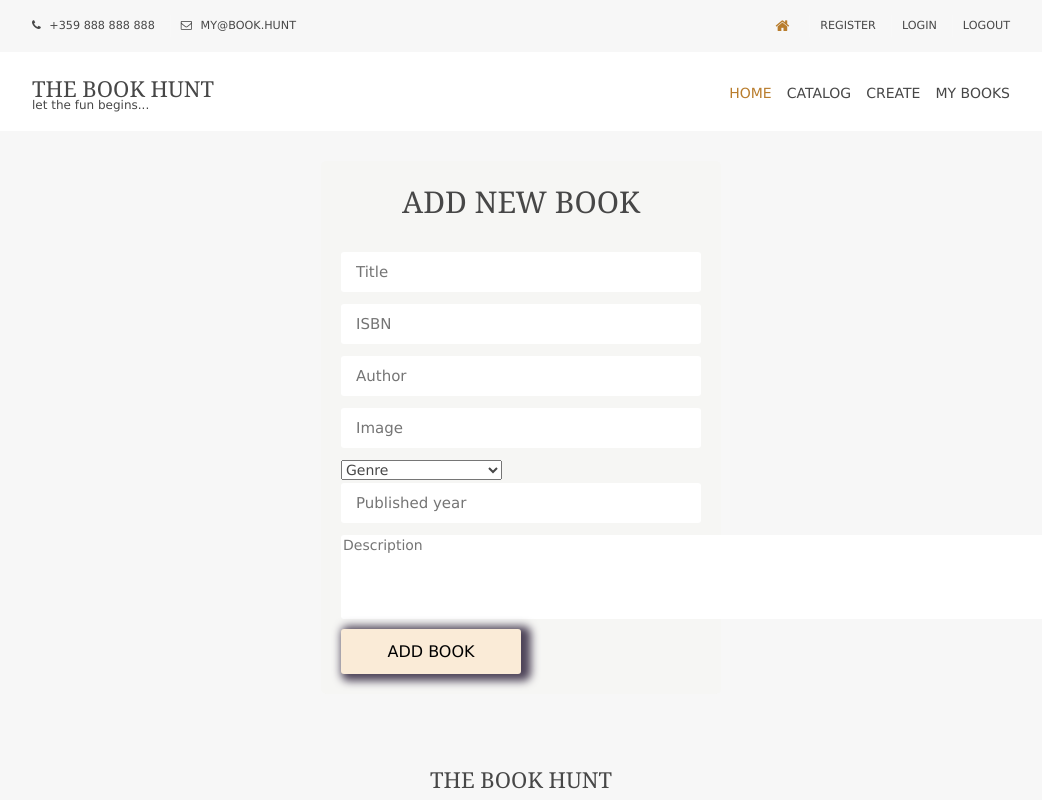
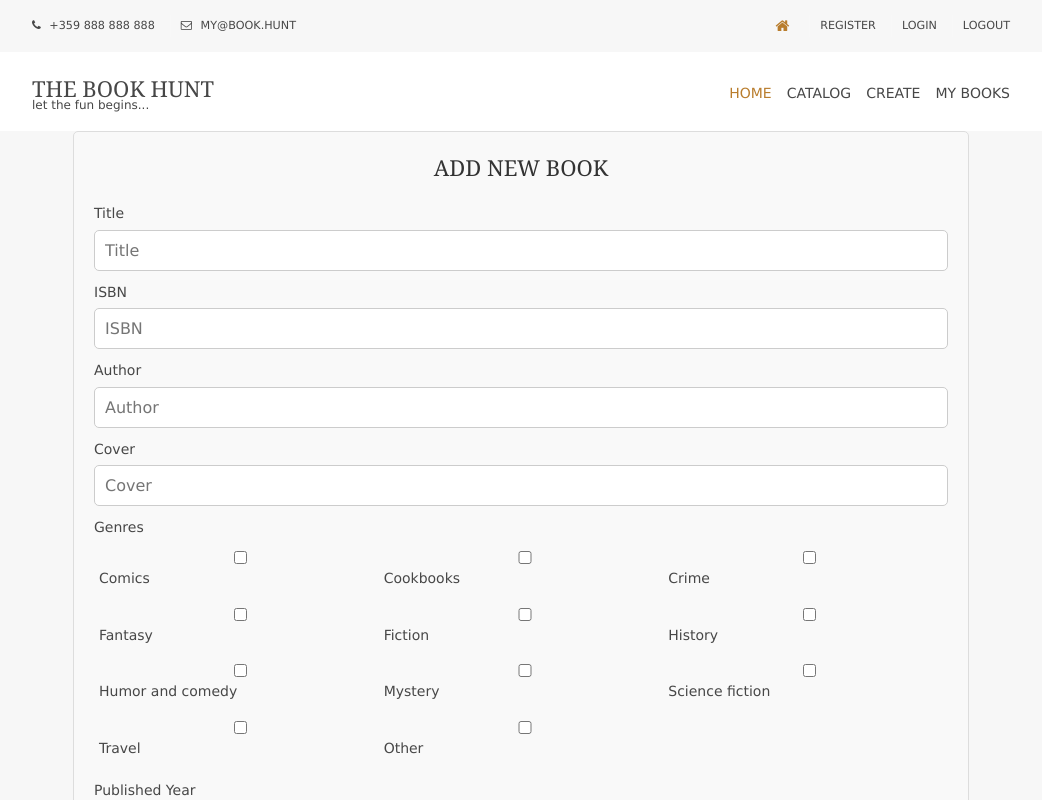
Before and after one commit to MariyaPK/ReactJS_Project, a React (Vite) app in the folder client/: page /create in a window 1280 px wide. Shown: the top 800 px of the page, without its empty margins (119-1161 px from the left). Built offline with nearby package versions, Linux system fonts and the light colour scheme.

Commit message:
fixing create/adding css module

```diff
--- a/client/src/components/Create/Create.jsx
+++ b/client/src/components/Create/Create.jsx
@@ -1,101 +1,143 @@
+import React from "react";
 import { useState } from "react";
 import * as bookService from "../../services/bookService";
 import { useNavigate } from "react-router-dom";
+import styles from "./Create.module.css";
 
 const formInitialState = {
   title: "",
   isbn: "",
   author: "",
   imageUrl: "",
-  genre: "",
+  genres: [],
   publishYear: "",
   description: "",
 };
 
-export default function Create() {
+const Create = () => {
   const navigate = useNavigate();
   const [book, setBook] = useState(formInitialState);
 
-  const onChangeHandler = (e) => {
-    let { name, value, type } = e.target;
-    setBook((state) => ({ ...state, [name]: type === "number" ? Number(value) : value }));
+  const handleCheckboxChange = (genre) => {
+    setBook((book) => {
+      const isSelected = book.genres.includes(genre);
+      if (isSelected) {
+        return { ...book, genres: book.genres.filter((selectedGenre) => selectedGenre !== genre) };
+      } else {
+        return { ...book, genres: [...book.genres, genre] };
+      }
+    });
   };
-
-  // const resetHandler = () => {
-  //     console.log('reset')
-  //     setProductDetails(formInitialState);
-
-  // }
 
   const onSubmit = (e) => {
     e.preventDefault();
-    onCreateBookSubmit(book);
-    // resetHandler();
+    onCreateBookSubmit();
   };
+
   const onCreateBookSubmit = () => {
     bookService
       .create(book)
       .then((result) => {
-        setBook(result);
+        setBook(formInitialState); // Reset the form after successful creation
         navigate("/catalog");
       })
-      .catch((error) => console.log(error("Error creating book:", error)));
+      .catch((error) => console.error("Error creating book:", error));
   };
 
   return (
-    <section id="create">
-      <div className="form">
+    <section className={styles.create}>
+      <div className={styles.form}>
         <h2>ADD NEW BOOK</h2>
-        <form className="create-form" onSubmit={onSubmit}>
-          <input value={book.name} onChange={onChangeHandler} type="text" name="title" id="title" placeholder="Title" />
-          <input value={book.isbn} onChange={onChangeHandler} type="text" name="isbn" id="isbn" placeholder="ISBN" />
-          <input value={book.author} onChange={onChangeHandler} type="text" name="author" id="author" placeholder="Author" />
-
+        <form className={styles["create-form"]} onSubmit={onSubmit}>
+          <div className={styles["form-group"]}>
+            <label htmlFor="title">Title</label>
+            <input
+              value={book.title}
+              onChange={(e) => setBook((book) => ({ ...book, title: e.target.value }))}
+              type="text"
+              name="title"
+              id="title"
+              placeholder="Title"
+            />
+          </div>
+          <div className={styles["form-group"]}>
+            <label htmlFor="isbn">ISBN</label>
+            <input
+              value={book.isbn}
+              onChange={(e) => setBook((book) => ({ ...book, isbn: e.target.value }))}
+              type="text"
+              name="isbn"
+              id="isbn"
+              placeholder="ISBN"
+            />
+          </div>
+          <div className={styles["form-group"]}>
+            <label htmlFor="author">Author</label>
+            <input
+              value={book.author}
+              onChange={(e) => setBook((book) => ({ ...book, author: e.target.value }))}
+              type="text"
+              name="author"
+              id="author"
+              placeholder="Author"
+            />
+          </div>
+          <div className={styles["form-group"]}>
+            <label htmlFor="cover-image">Cover</label>
             <input
               value={book.imageUrl}
-            onChange={onChangeHandler}
+              onChange={(e) => setBook((book) => ({ ...book, imageUrl: e.target.value }))}
               type="text"
               name="imageUrl"
               id="cover-image"
-            placeholder="Image"
+              placeholder="Cover"
             />
-          <div className="genre">
-            <select placeholder="Genre" name="genre">
-              <option value="">Genre</option>
-              <option value="Comics">Comics</option>
-              <option value="Cookbooks">Cookbooks</option>
-              <option value="Crime">Crime</option>
-              <option value="Fantasy">Fantasy</option>
-              <option value="Fiction">Fiction</option>
-              <option value="History">History</option>
-              <option value="Humor and comedy">Humor and comedy</option>
-              <option value="Mystery">Mystery</option>
-              <option value="Science fiction">Science fiction</option>
-              <option value="Travel">Travel</option>
-              <option value="Other">Other</option>
-            </select>
           </div>
+          <div className={styles["form-group"]}>
+            <label>Genres</label>
+            <div className={styles["checkbox-group"]}>
+              {["Comics", "Cookbooks", "Crime", "Fantasy", "Fiction", "History", "Humor and comedy", "Mystery", "Science fiction", "Travel", "Other"].map((genre) => (
+                <label key={genre} className={styles["checkbox-label"]}>
+                  <input
+                    type="checkbox"
+                    value={genre}
+                    checked={book.genres.includes(genre)}
+                    onChange={() => handleCheckboxChange(genre)}
+                  />
+                  {genre}
+                </label>
+              ))}
+            </div>
+          </div>
+          <div className={styles["form-group"]}>
+            <label htmlFor="publish-year">Published Year</label>
             <input
               value={book.publishYear}
-            onChange={onChangeHandler}
+              onChange={(e) => setBook((book) => ({ ...book, publishYear: e.target.value }))}
               type="text"
               name="publishYear"
               id="publish-year"
               placeholder="Published year"
             />
+          </div>
+          <div className={styles["form-group"]}>
+            <label htmlFor="book-description">Description</label>
             <textarea
               value={book.description}
-            onChange={onChangeHandler}
+              onChange={(e) => setBook((book) => ({ ...book, description: e.target.value }))}
               id="book-description"
               name="description"
               placeholder="Description"
               rows="5"
               cols="100"
             ></textarea>
+          </div>
 
           <button type="submit">Add book</button>
         </form>
       </div>
     </section>
   );
-}
+};
+
+export default Create;
--- /dev/null
+++ b/client/src/components/Create/Create.module.css
@@ -0,0 +1,86 @@
+/* Create.module.css */
+
+.form {
+    width: 70%;
+    margin: auto;
+    padding: 20px;
+    border: 1px solid #ddd;
+    border-radius: 5px;
+    background-color: #f9f9f9;
+  }
+
+  h2 {
+    text-align: center;
+    color: #333;
+  }
+
+  .create-form {
+    display: grid;
+    gap: 10px;
+  }
+
+  .create-form input,
+  .create-form select,
+  .create-form textarea {
+    width: 100%;
+    padding: 10px;
+    font-size: 16px;
+    border: 1px solid #ccc;
+    border-radius: 5px;
+    box-sizing: border-box;
+  }
+
+  .create-form button {
+    background-color: #4caf50;
+    color: white;
+    padding: 10px 15px;
+    border: none;
+    border-radius: 5px;
+    cursor: pointer;
+    font-size: 16px;
+  }
+
+  .create-form button:hover {
+    background-color: #45a049;
+  }
+
+  .create-form textarea {
+    resize: vertical;
+  }
+
+  .genre {
+    position: relative;
+  }
+
+  /* You can style the genre dropdown arrow */
+  .genre::after {
+    content: '\25BC';
+    font-size: 14px;
+    position: absolute;
+    top: 50%;
+    right: 10px;
+    transform: translateY(-50%);
+    pointer-events: none;
+  }
+
+  /* Responsive layout */
+  @media (max-width: 600px) {
+    .form {
+      width: 90%;
+    }
+  }
+
+  .checkbox-group {
+    display: flex;
+    flex-wrap: wrap;
+  }
+
+  .checkbox-label {
+    width: 33.33%;
+    box-sizing: border-box;
+    padding: 5px;
+  }
+
+  .checkbox-label input {
+    margin-right: 5px;
+  }
```
Lines whose indentation alone changed are shown as unchanged.
